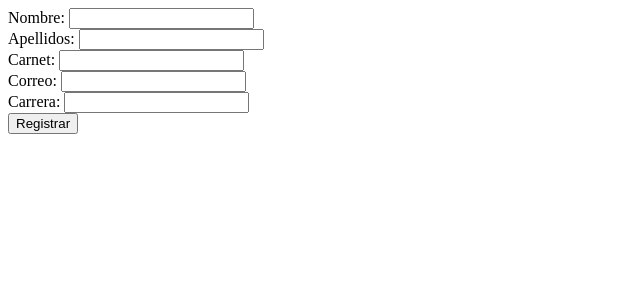
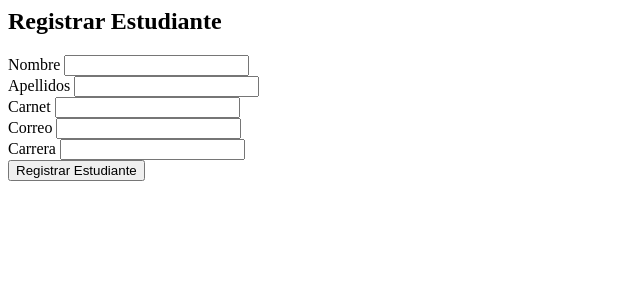
Before and after one commit to Eleazar11/DPW_tarea28Nov, a PHP site: page /subpaginas/estudiantes/registrarEstudiante.php in a window 1280 px wide. Shown: the top 300 px of the page, without its empty margins (0-640 px from the left). Run offline with PHP 8.4, Linux system fonts and the light colour scheme.

Commit message:
vista desubpaginas completa

```diff
--- a/ELEAZAR/assets/js/cargarPag.js
+++ b/ELEAZAR/assets/js/cargarPag.js
@@ -1,8 +1,8 @@
-// Función para cargar una página dinámica en el contenido principal
 function loadPage(page) {
     const content = document.getElementById('content');
-    content.innerHTML = `<iframe src="./subpaginas/${page}.php""></iframe>`;
+    content.innerHTML = `<iframe src="./subpaginas/${page}.php" frameborder="0" style="width: 100%; height: calc(100vh - 32px);"></iframe>`;
 }
+
 
 // Cargar la página de inicio por defecto
 window.onload = () => loadPage('inicio');
--- a/ELEAZAR/subpaginas/estudiantes/registrarEstudiante.php
+++ b/ELEAZAR/subpaginas/estudiantes/registrarEstudiante.php
@@ -1,23 +1,32 @@
+<section class="mt-5">
+    <div class="container">
+        <h2 class="mb-4">Registrar Estudiante</h2>
         <form action="../../controladores/estudiante/registrar.php" method="POST">
             <div class="mb-3">
-        <label for="nombre" class="form-label">Nombre:</label>
+                <label for="nombre" class="form-label">Nombre</label>
                 <input type="text" class="form-control" id="nombre" name="nombre" required>
             </div>
             <div class="mb-3">
-        <label for="apellidos" class="form-label">Apellidos:</label>
+                <label for="apellidos" class="form-label">Apellidos</label>
                 <input type="text" class="form-control" id="apellidos" name="apellidos" required>
             </div>
             <div class="mb-3">
-        <label for="carnet" class="form-label">Carnet:</label>
+                <label for="carnet" class="form-label">Carnet</label>
                 <input type="text" class="form-control" id="carnet" name="carnet" required>
             </div>
             <div class="mb-3">
-        <label for="correo" class="form-label">Correo:</label>
+                <label for="correo" class="form-label">Correo</label>
                 <input type="email" class="form-control" id="correo" name="correo" required>
             </div>
             <div class="mb-3">
-        <label for="carrera" class="form-label">Carrera:</label>
+                <label for="carrera" class="form-label">Carrera</label>
                 <input type="text" class="form-control" id="carrera" name="carrera" required>
             </div>
-    <button type="submit" class="btn btn-primary">Registrar</button>
+            <button type="submit" class="btn btn-primary">Registrar Estudiante</button>
         </form>
+    </div>
+</section>
+
+<!-- Agregar Bootstrap JS y Popper.js -->
+<script src="https://cdn.jsdelivr.net/npm/@popperjs/core@2.11.6/dist/umd/popper.min.js"></script>
+<script src="https://cdn.jsdelivr.net/npm/bootstrap@5.3.0-alpha1/dist/js/bootstrap.min.js"></script>
```
Also changed, not shown: ELEAZAR/controladores/estudiante/registrar.php (+4 -4 lines), ELEAZAR/index.php (+9 -6 lines). Lines whose indentation alone changed are shown as unchanged.
